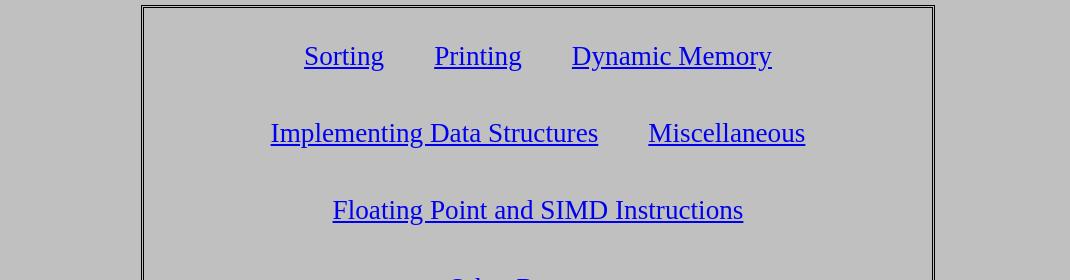
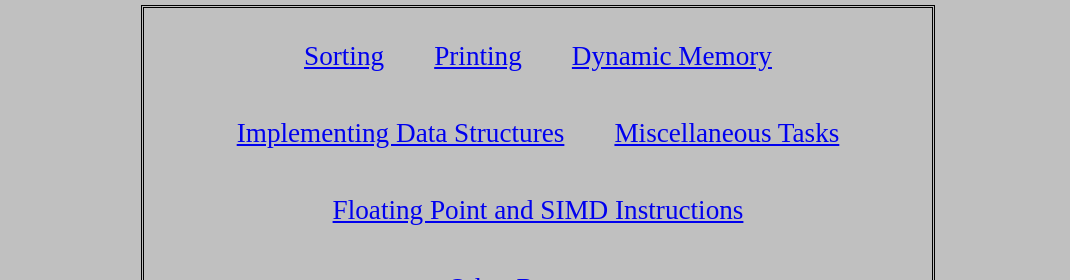
Before and after one commit to JRMcCoy/JRMcCoy.github.io, a plain HTML site: page index.html in a window 1280 px wide. Shown: the part 664-944 px from the top of the page, without its empty margins (102-1172 px from the left). Drawn offline with Linux system fonts and the light colour scheme.

Commit message:
Update index.html

```diff
--- a/index.html
+++ b/index.html
@@ -31,7 +31,7 @@
   <a href="NotAvailable.html" class="tableLink">Printing</a>
   <a href="NotAvailable.html" class="tableLink">Dynamic Memory<a>
   <a href="NotAvailable.html" class="tableLink">Implementing Data Structures<a>
-  <a href="NotAvailable.html" class="tableLink">Miscellaneous<a>
+  <a href="NotAvailable.html" class="tableLink">Miscellaneous Tasks<a>
   <a href="NotAvailable.html" class="tableLink">Floating Point and SIMD Instructions<a>
   <br>
   <a href="NotAvailable.html" class="tableLink">Other Resources<a>
```
